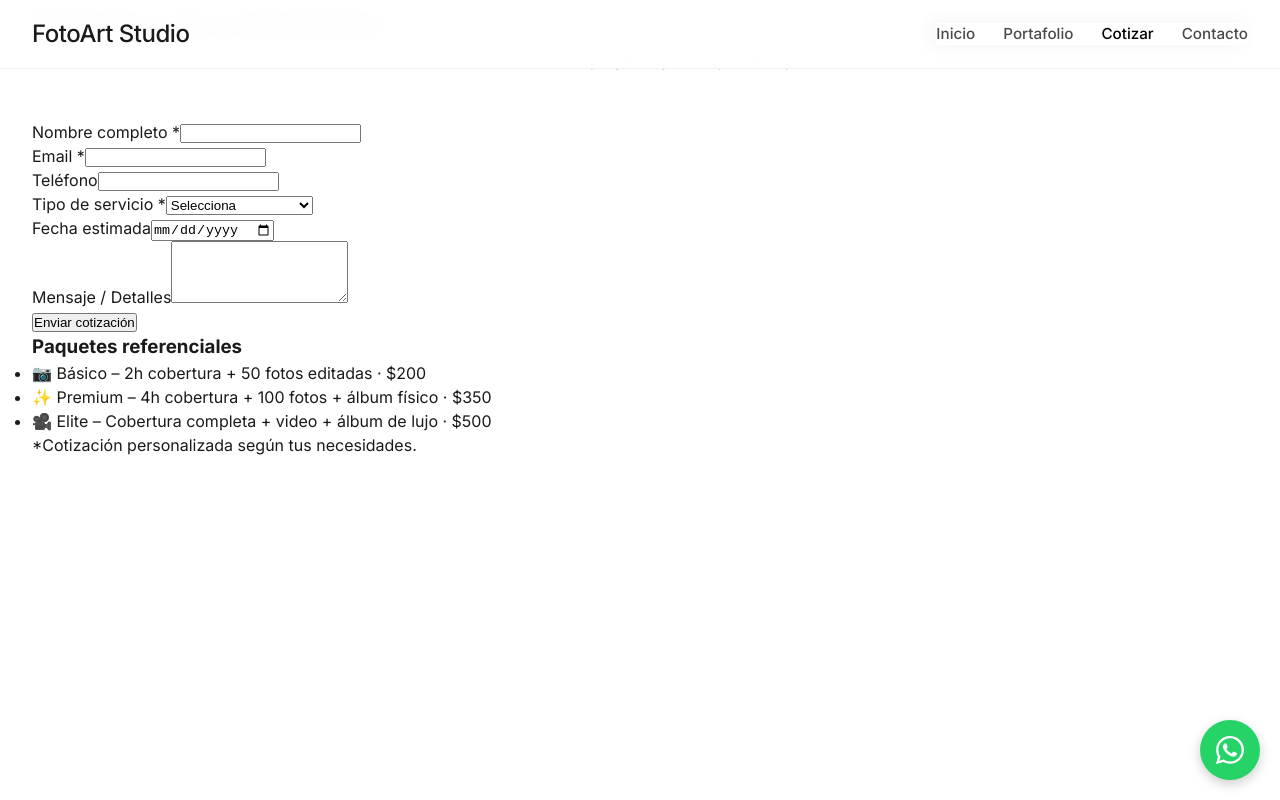
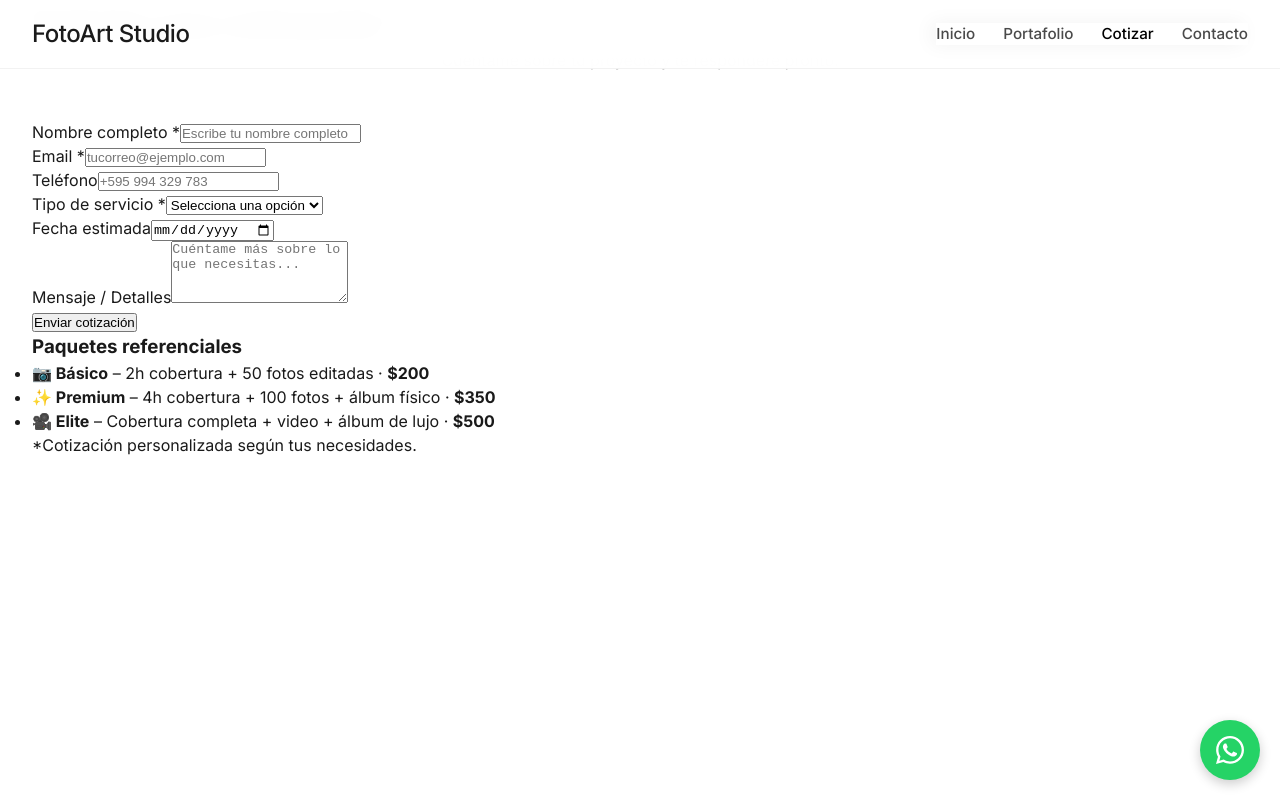
Before and after one commit to josepharz1999-netizen/fotografia-portafolio, a React (Vite) app: page / in a window 1280 px wide. Both pictures are taken after a click on the link "Cotizar". Built offline with nearby package versions, Linux system fonts and the light colour scheme.

Commit message:
Enhance form inputs with placeholders and styling

```diff
--- a/src/pages/Cotizar.jsx
+++ b/src/pages/Cotizar.jsx
@@ -43,23 +43,43 @@ function Cotizar() {
         <form onSubmit={handleSubmit}>
           <div className="form-group">
             <label>Nombre completo *</label>
-            <input type="text" name="nombre" required value={formData.nombre} onChange={handleChange} />
+            <input
+              type="text"
+              name="nombre"
+              required
+              value={formData.nombre}
+              onChange={handleChange}
+              placeholder="Escribe tu nombre completo"
+            />
           </div>
 
           <div className="form-group">
             <label>Email *</label>
-            <input type="email" name="email" required value={formData.email} onChange={handleChange} />
+            <input
+              type="email"
+              name="email"
+              required
+              value={formData.email}
+              onChange={handleChange}
+              placeholder="tucorreo@ejemplo.com"
+            />
           </div>
 
           <div className="form-group">
             <label>Teléfono</label>
-            <input type="tel" name="telefono" value={formData.telefono} onChange={handleChange} />
+            <input
+              type="tel"
+              name="telefono"
+              value={formData.telefono}
+              onChange={handleChange}
+              placeholder="+595 994 329 783"
+            />
           </div>
 
           <div className="form-group">
             <label>Tipo de servicio *</label>
             <select name="tipoServicio" required value={formData.tipoServicio} onChange={handleChange}>
-              <option value="">Selecciona</option>
+              <option value="">Selecciona una opción</option>
               <option value="boda">Boda / Evento</option>
               <option value="retrato">Retrato / Sesión</option>
               <option value="producto">Producto / Comercial</option>
@@ -70,28 +90,43 @@ function Cotizar() {
 
           <div className="form-group">
             <label>Fecha estimada</label>
-            <input type="date" name="fechaEvento" value={formData.fechaEvento} onChange={handleChange} />
+            <input
+              type="date"
+              name="fechaEvento"
+              value={formData.fechaEvento}
+              onChange={handleChange}
+            />
           </div>
 
           <div className="form-group">
             <label>Mensaje / Detalles</label>
-            <textarea name="mensaje" rows="4" value={formData.mensaje} onChange={handleChange}></textarea>
+            <textarea
+              name="mensaje"
+              rows="4"
+              value={formData.mensaje}
+              onChange={handleChange}
+              placeholder="Cuéntame más sobre lo que necesitas..."
+            ></textarea>
           </div>
 
           <button type="submit" className="btn-submit">Enviar cotización</button>
 
-          {enviado && <div className="mensaje-exito">✓ Cotización enviada. Te contactaré en breve.</div>}
+          {enviado && (
+            <div className="mensaje-exito">
+              ✓ ¡Cotización enviada con éxito! Te contactaré en breve.
+            </div>
+          )}
         </form>
       </div>
 
       <div className="info-adicional">
         <h3>Paquetes referenciales</h3>
         <ul>
-          <li>📷 Básico – 2h cobertura + 50 fotos editadas · $200</li>
-          <li>✨ Premium – 4h cobertura + 100 fotos + álbum físico · $350</li>
-          <li>🎥 Elite – Cobertura completa + video + álbum de lujo · $500</li>
+          <li><strong>📷 Básico</strong> – 2h cobertura + 50 fotos editadas · <strong>$200</strong></li>
+          <li><strong>✨ Premium</strong> – 4h cobertura + 100 fotos + álbum físico · <strong>$350</strong></li>
+          <li><strong>🎥 Elite</strong> – Cobertura completa + video + álbum de lujo · <strong>$500</strong></li>
         </ul>
-        <p>*Cotización personalizada según tus necesidades.</p>
+        <p className="nota">*Cotización personalizada según tus necesidades.</p>
       </div>
     </div>
   );
```
